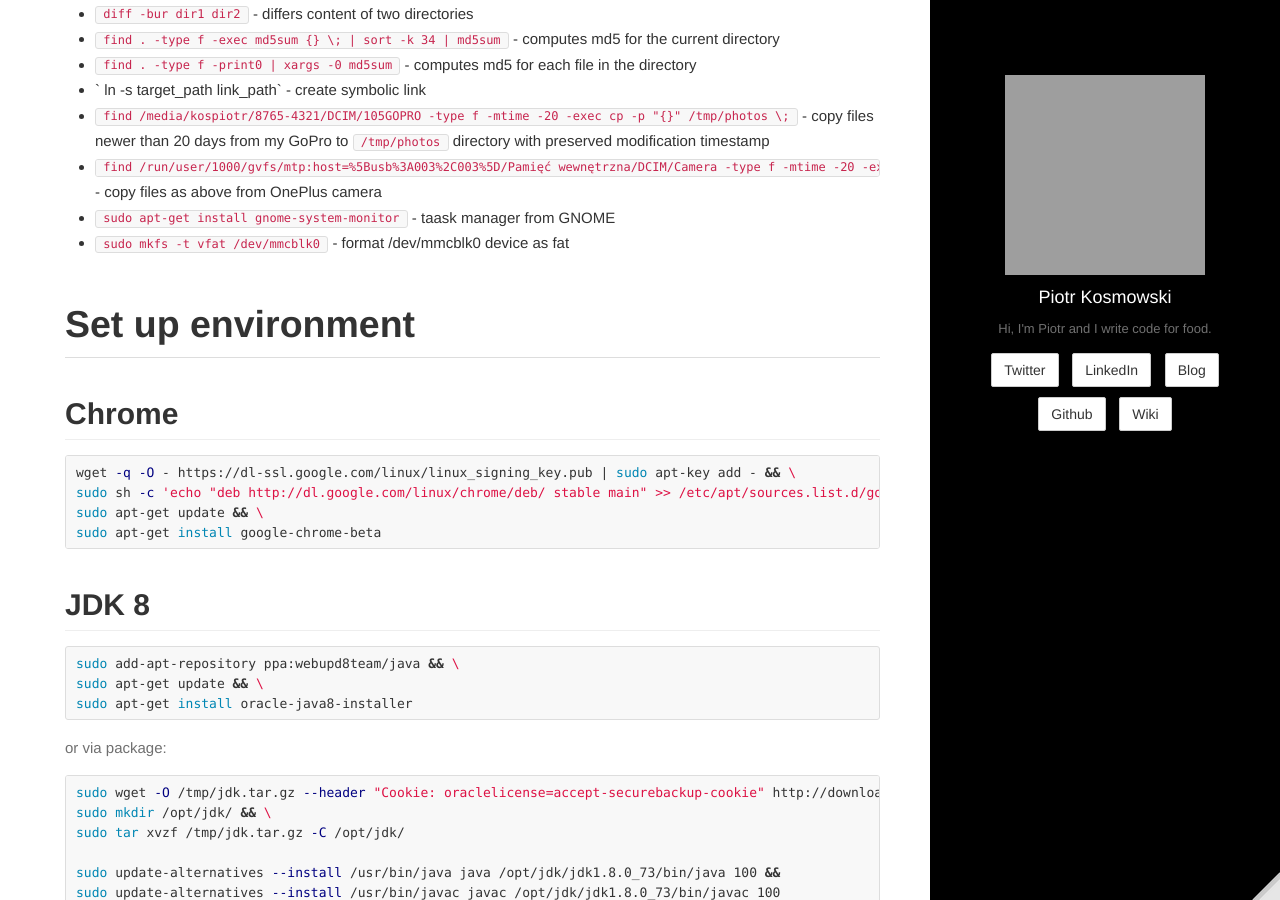
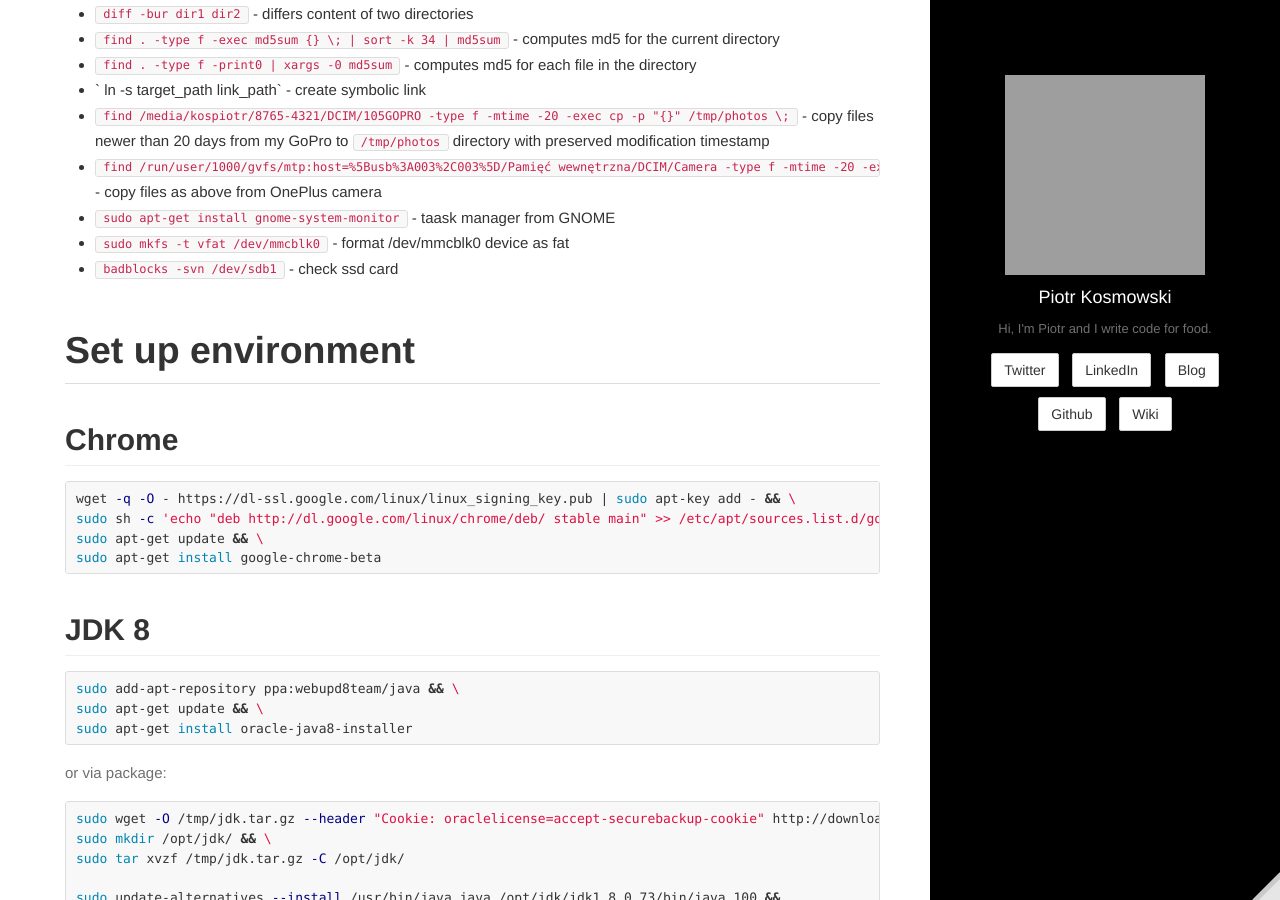
Before and after one commit to kospiotr/kospiotr.github.io, a Jekyll site: the page built from wiki/unix.md, in a window 1280 px wide and 900 px high, scrolled down 1060 px. Built offline with Jekyll 4.4.1, drawn with Linux system fonts in a browser that asks for light colours; grey boxes are pictures that could not be loaded.

Commit message:
Update unix.md

```diff
--- a/wiki/unix.md
+++ b/wiki/unix.md
@@ -27,6 +27,7 @@ editurl: wiki/unix.md
 * `find /run/user/1000/gvfs/mtp:host=%5Busb%3A003%2C003%5D/Pamięć wewnętrzna/DCIM/Camera -type f -mtime -20 -exec cp -p "{}" /home/kospiotr/Obrazy/CG \;` - copy files as above from OnePlus camera
 * `sudo apt-get install gnome-system-monitor` - taask manager from GNOME
 * `sudo mkfs -t vfat /dev/mmcblk0` - format /dev/mmcblk0 device as fat
+* `badblocks -svn /dev/sdb1` - check ssd card
 
 # Set up environment
 
```
